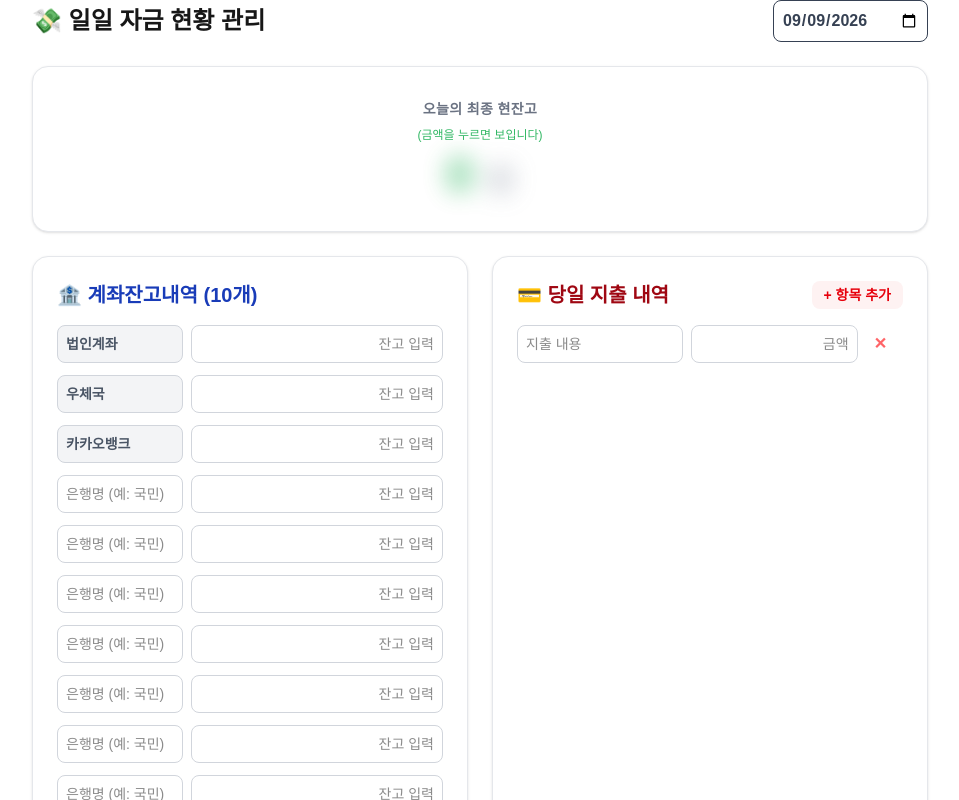
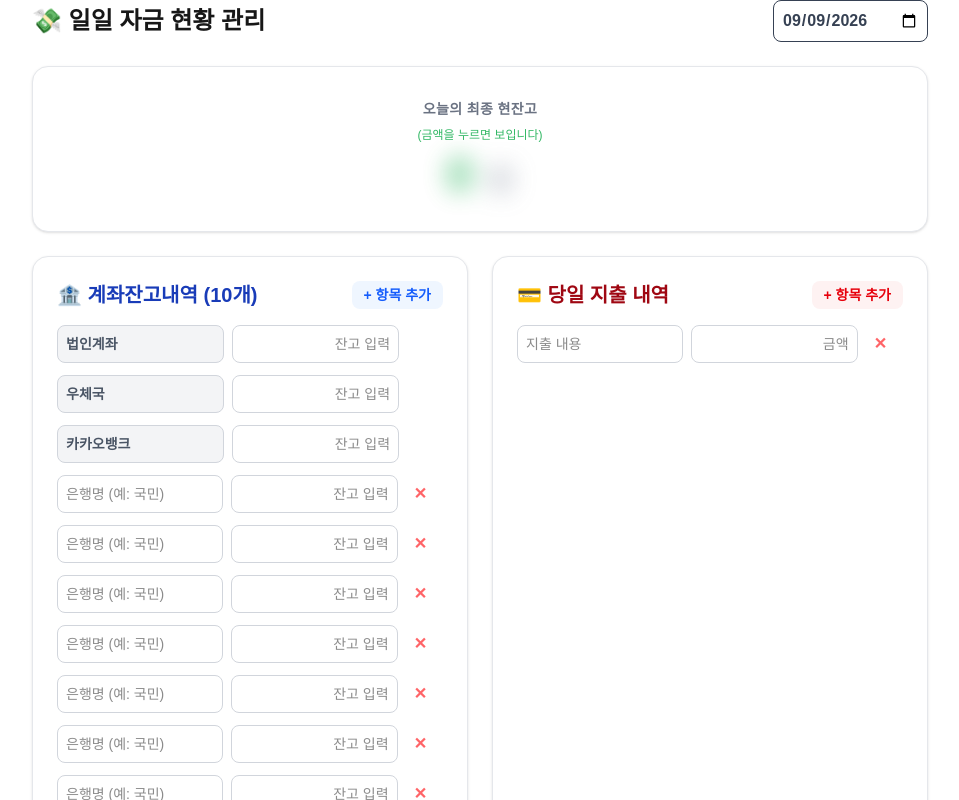
Before and after one commit to hannune-s/money, a Next.js app: page /admin in a window 1280 px wide. Shown: the top 800 px of the page, without its empty margins (160-1119 px from the left). Built offline with nearby package versions, Linux system fonts and the light colour scheme; no server answers; the database is empty.

Commit message:
Make accounts list dynamic with add and remove buttons

```diff
--- a/src/app/admin/page.tsx
+++ b/src/app/admin/page.tsx
@@ -55,14 +55,21 @@ export default function FinancesAdminPage() {
           { name: '카카오뱅크', balance: '' },
           ...Array(7).fill({ name: '', balance: '' })
         ];
+        if (data.accounts) {
           data.accounts.forEach((acc: any, i: number) => {
             if (i < 10) {
               loadedAccounts[i] = {
                 name: i < 3 ? loadedAccounts[i].name : acc.name,
                 balance: acc.balance ? formatNumber(acc.balance) : ''
               };
+            } else {
+              loadedAccounts.push({
+                name: acc.name,
+                balance: acc.balance ? formatNumber(acc.balance) : ''
+              });
             }
           });
+        }
         setAccounts(loadedAccounts);
 
         if (data.expenditures && data.expenditures.length > 0) {
@@ -143,6 +150,9 @@ export default function FinancesAdminPage() {
   const addExpenditure = () => setExpenditures([...expenditures, { name: '', amount: '' }]);
   const removeExpenditure = (index: number) => setExpenditures(expenditures.filter((_, i) => i !== index));
 
+  const addAccount = () => setAccounts([...accounts, { name: '', balance: '' }]);
+  const removeAccount = (index: number) => setAccounts(accounts.filter((_, i) => i !== index));
+
   const [isBalanceVisible, setIsBalanceVisible] = useState(false);
 
   return (
@@ -169,19 +179,27 @@ export default function FinancesAdminPage() {
       <div className="grid grid-cols-1 md:grid-cols-2 gap-6">
         {/* Accounts */}
         <div className="bg-white rounded-2xl shadow-sm border border-gray-200 p-6 flex flex-col">
-          <h2 className="text-xl font-semibold text-blue-800 mb-4">🏦 계좌잔고내역 (10개)</h2>
-          <div className="space-y-3 flex-1">
+          <div className="flex justify-between items-center mb-4">
+            <h2 className="text-xl font-semibold text-blue-800">🏦 계좌잔고내역 ({accounts.length}개)</h2>
+            <button onClick={addAccount} className="bg-blue-50 text-blue-600 px-3 py-1 rounded-lg hover:bg-blue-100 text-sm font-semibold transition">+ 항목 추가</button>
+          </div>
+          <div className="space-y-3 flex-1 overflow-y-auto pr-2 min-h-[300px]">
             {accounts.map((acc, i) => (
-              <div key={i} className="flex space-x-2">
+              <div key={i} className="flex space-x-2 items-center">
                 <input
                   type="text"
                   placeholder="은행명 (예: 국민)"
                   value={acc.name}
                   onChange={e => updateAccount(i, 'name', e.target.value)}
                   readOnly={i < 3}
-                  className={`w-1/3 p-2 border border-gray-300 rounded-lg focus:outline-none focus:ring-2 focus:ring-blue-400 text-sm ${i < 3 ? 'bg-gray-100 text-gray-600 font-semibold outline-none focus:ring-0 cursor-default' : ''}`}
+                  className={`w-1/2 p-2 border border-gray-300 rounded-lg focus:outline-none focus:ring-2 focus:ring-blue-400 text-sm ${i < 3 ? 'bg-gray-100 text-gray-600 font-semibold outline-none focus:ring-0 cursor-default' : ''}`}
                 />
-                <input type="text" placeholder="잔고 입력" value={acc.balance} onChange={e => updateAccount(i, 'balance', e.target.value)} className="w-2/3 p-2 border border-gray-300 rounded-lg focus:outline-none focus:ring-2 focus:ring-blue-400 text-right text-sm" />
+                <input type="text" placeholder="잔고 입력" value={acc.balance} onChange={e => updateAccount(i, 'balance', e.target.value)} className="w-1/2 p-2 border border-gray-300 rounded-lg focus:outline-none focus:ring-2 focus:ring-blue-400 text-right text-sm" />
+                {i >= 3 ? (
+                  <button onClick={() => removeAccount(i)} className="text-red-400 hover:text-red-600 font-bold px-2">✕</button>
+                ) : (
+                  <div className="w-8"></div>
+                )}
               </div>
             ))}
           </div>
```
Lines whose indentation alone changed are shown as unchanged.
